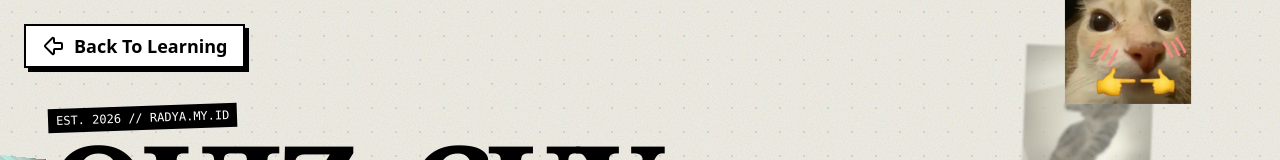
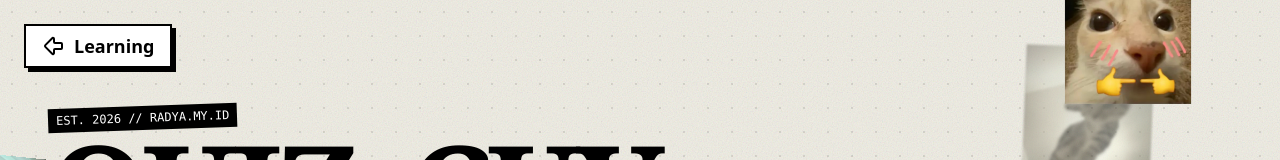
Before and after one commit to RadyaI/Radya, a Next.js app: page /quiz in a window 1280 px wide. Shown: the top 160 px of the page. Built offline with nearby package versions, Linux system fonts and the light colour scheme; no server answers.

Commit message:
Fix teks di button

```diff
--- a/src/components/quiz/LearningButton.tsx
+++ b/src/components/quiz/LearningButton.tsx
@@ -5,7 +5,6 @@ export default function LearningButton() {
     return (
         <Link
             href="/learning"
-            // UBAH DISINI: Ganti absolute jadi fixed, atur koordinat, dan kasih z-index tinggi
             className="fixed top-6 left-6 z-50 px-4 py-2
             bg-white border-2 border-black font-black text-lg
             shadow-[4px_4px_0px_0px_#000]
@@ -15,8 +14,7 @@ export default function LearningButton() {
         >
             <span className="flex items-center gap-2">
                 <ArrowBigLeft className="w-6 h-6" />
-                {/* Hidden di mobile biar ga menuhin layar, muncul di desktop */}
-                <span className="hidden md:inline leading-none">Back To Learning</span>
+                <span className="leading-none">Learning</span>
             </span>
         </Link>
     )
```
